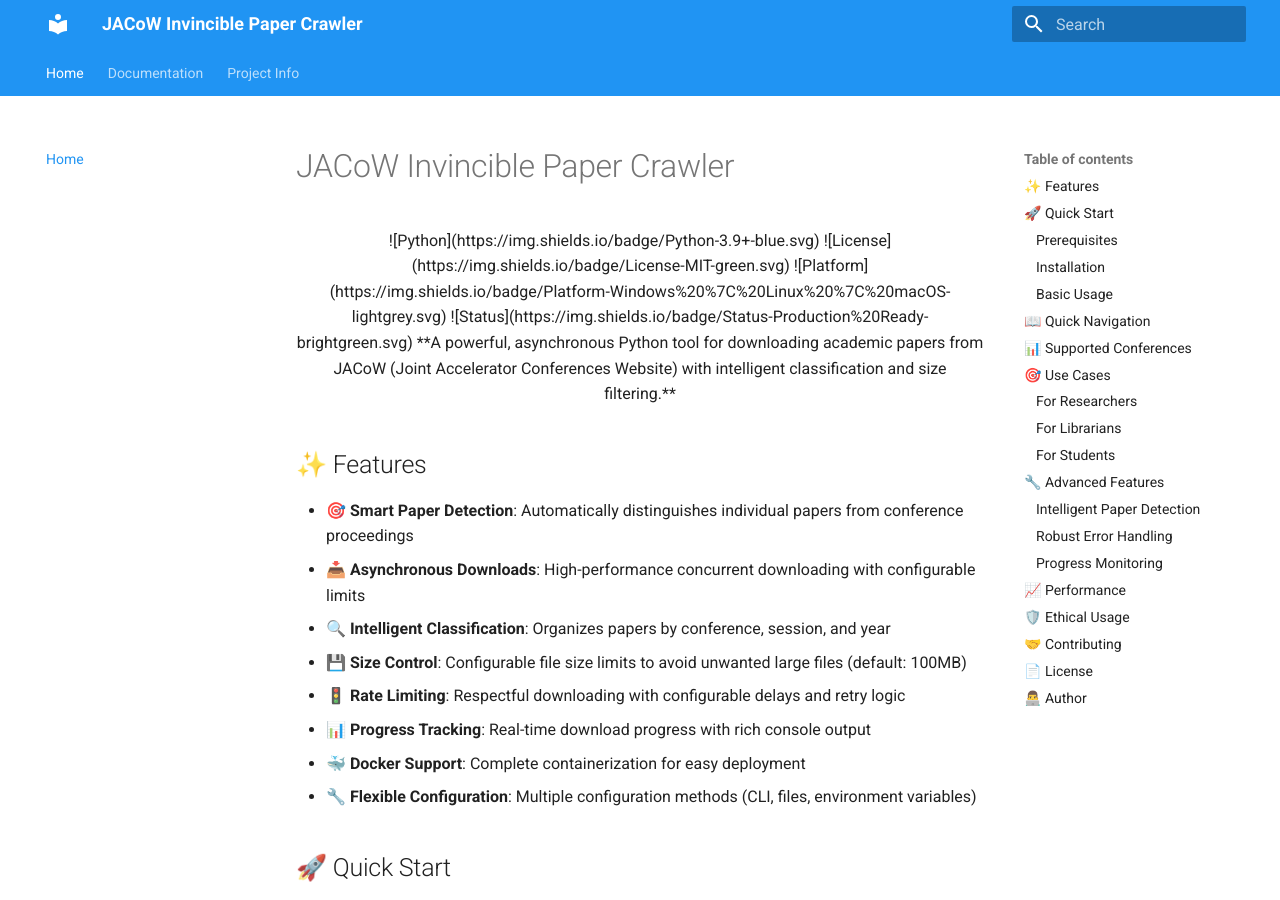
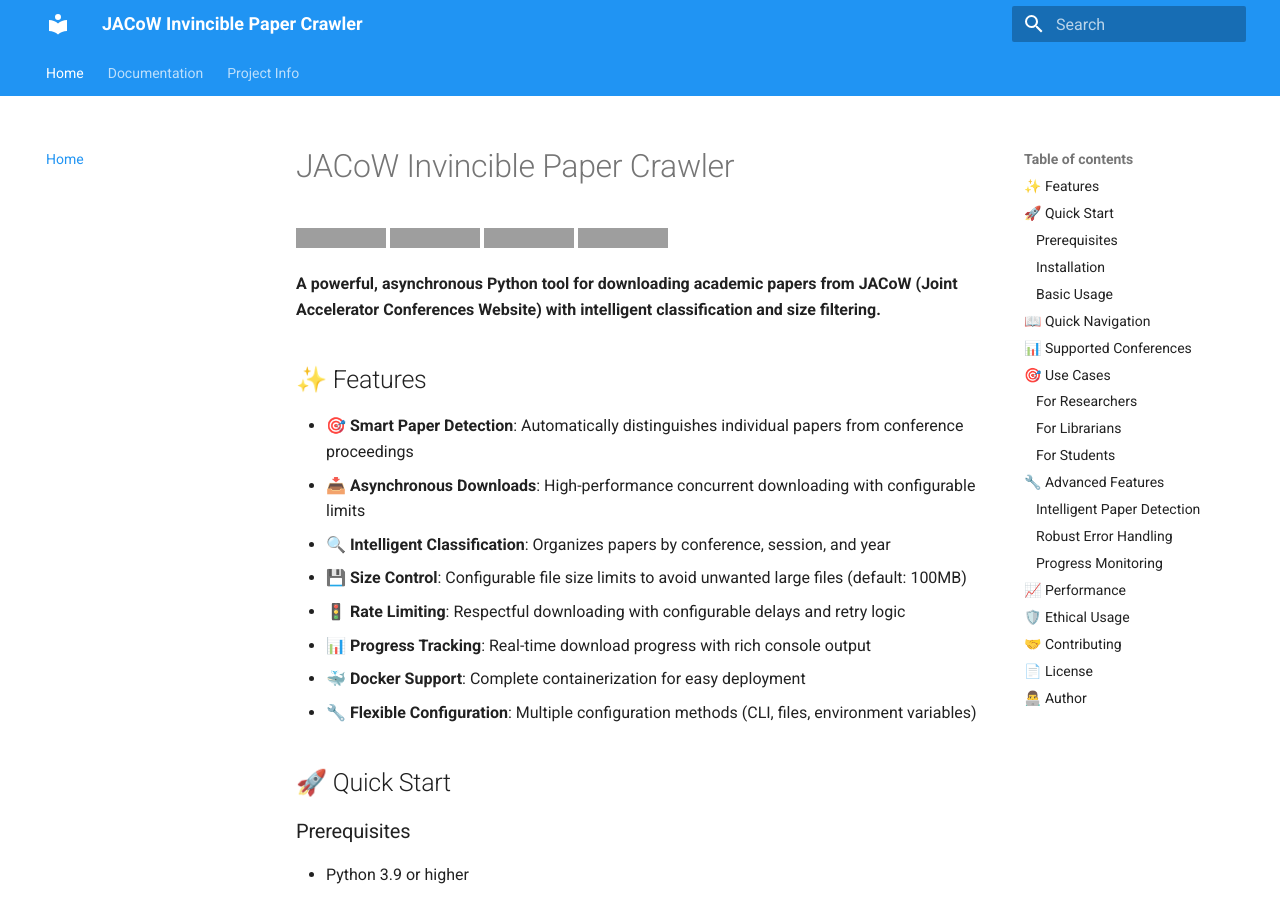
Before and after one commit to iuming/jacow_papers_crawler, an MkDocs documentation site: the page built from docs/index.md, in a window 1280 px wide and 900 px high. Built offline with MkDocs 1.6.1 and Material for MkDocs 9.7.7, drawn with Linux system fonts in a browser that asks for light colours; grey boxes are pictures that could not be loaded.

Commit message:
改进MkDocs配置和文档格式
- 增强mkdocs.yml配置，添加完整的markdown扩展
- 添加attr_list支持图片和链接属性
- 添加emoji支持和更好的语法高亮
- 修复徽章显示格式，使用标准Markdown链接语法
- 改善文档在GitHub Pages上的渲染效果
- 增加pymdownx扩展以支持更多Markdown特性

```diff
--- a/docs/index.md
+++ b/docs/index.md
@@ -1,15 +1,11 @@
 # JACoW Invincible Paper Crawler
 
-<div align="center">
-
-![Python](https://img.shields.io/badge/Python-3.9+-blue.svg)
-![License](https://img.shields.io/badge/License-MIT-green.svg)
-![Platform](https://img.shields.io/badge/Platform-Windows%20%7C%20Linux%20%7C%20macOS-lightgrey.svg)
-![Status](https://img.shields.io/badge/Status-Production%20Ready-brightgreen.svg)
+[![Python](https://img.shields.io/badge/Python-3.9+-blue.svg)](https://www.python.org/)
+[![License](https://img.shields.io/badge/License-MIT-green.svg)](LICENSE)
+[![Platform](https://img.shields.io/badge/Platform-Windows%20%7C%20Linux%20%7C%20macOS-lightgrey.svg)](#installation)
+[![Status](https://img.shields.io/badge/Status-Production%20Ready-brightgreen.svg)](#features)
 
 **A powerful, asynchronous Python tool for downloading academic papers from JACoW (Joint Accelerator Conferences Website) with intelligent classification and size filtering.**
-
-</div>
 
 ## ✨ Features
 
--- a/mkdocs.yml
+++ b/mkdocs.yml
@@ -37,9 +37,34 @@
 
 markdown_extensions:
   - admonition
-  - codehilite
+  - attr_list
+  - def_list
+  - footnotes
+  - meta
+  - toc:
+      permalink: true
+  - codehilite:
+      use_pygments: true
+  - pymdownx.arithmatex
+  - pymdownx.betterem:
+      smart_enable: all
+  - pymdownx.caret
+  - pymdownx.critic
+  - pymdownx.details
+  - pymdownx.emoji:
+      emoji_index: !!python/name:material.extensions.emoji.twemoji
+      emoji_generator: !!python/name:material.extensions.emoji.to_svg
+  - pymdownx.highlight
+  - pymdownx.inlinehilite
+  - pymdownx.keys
+  - pymdownx.mark
+  - pymdownx.smartsymbols
   - pymdownx.superfences:
       custom_fences:
         - name: mermaid
           class: mermaid
           format: !!python/name:mermaid2.fence_mermaid
+  - pymdownx.tabbed
+  - pymdownx.tasklist:
+      custom_checkbox: true
+  - pymdownx.tilde
```
